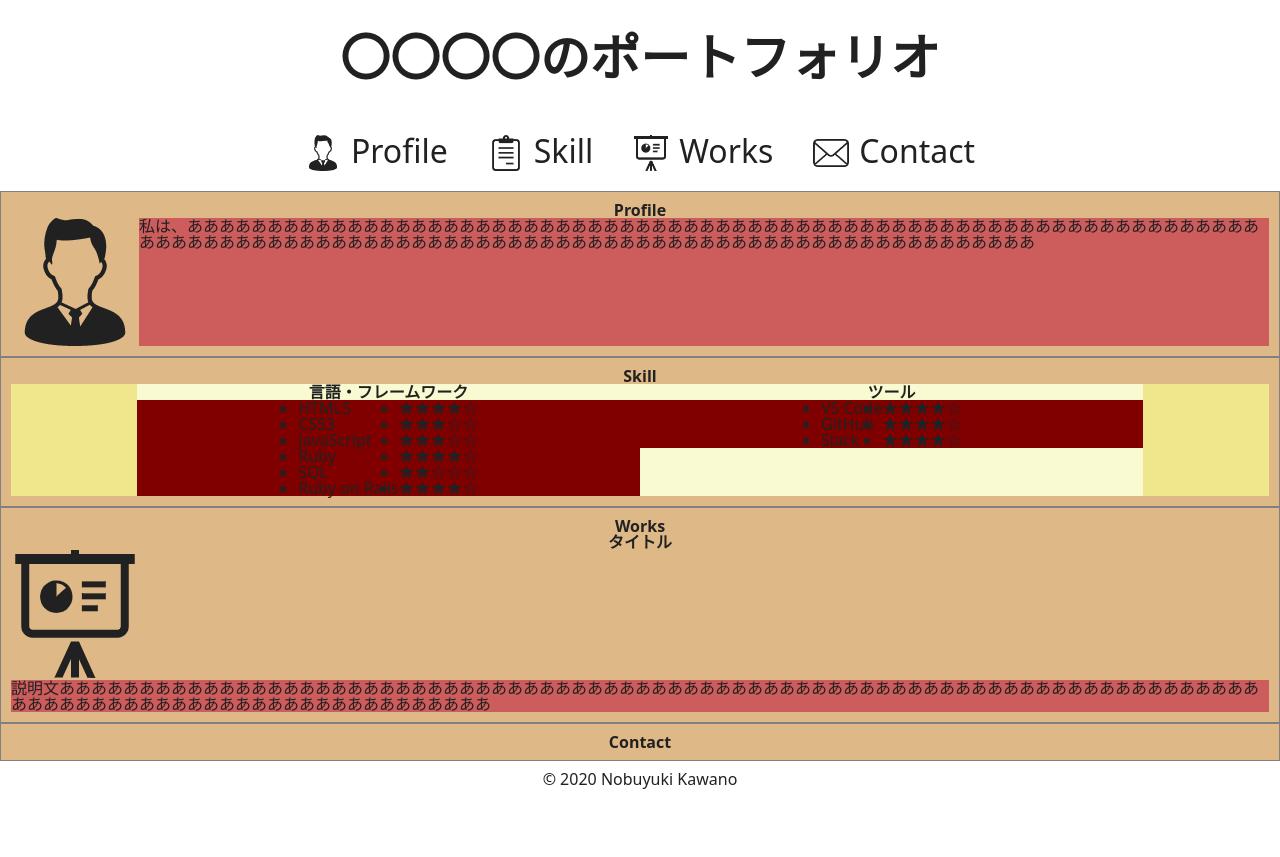
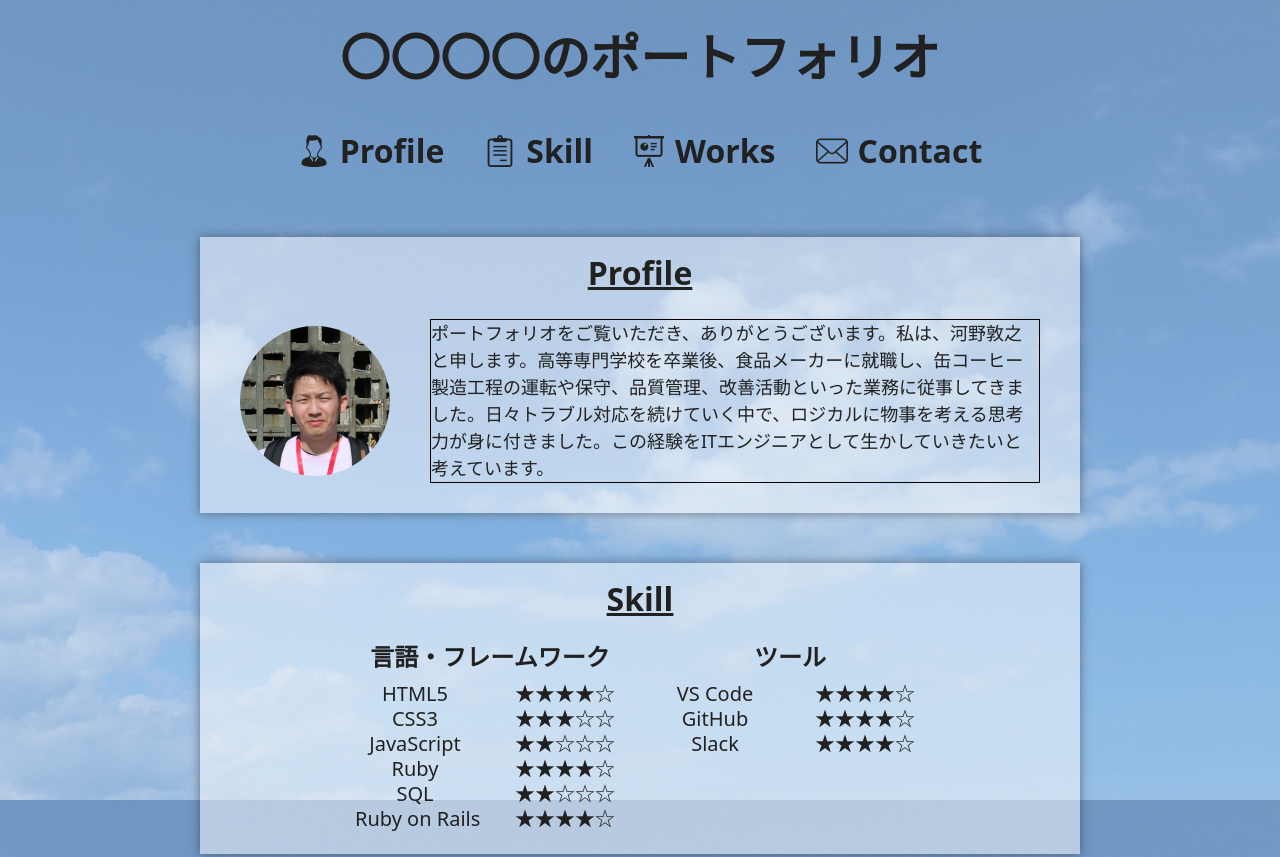
Before and after one commit to kavvano/kavvano.github.io, a plain HTML site: page index.html in a window 1280 px wide. Shown: the top 857 px of the page. Before the commit the page ends 800 px from the top, so only its background shows below. Drawn offline with Linux system fonts and the light colour scheme.

Commit message:
アウトライン調整

```diff
--- a/index.html
+++ b/index.html
@@ -15,28 +15,28 @@
       <ul>
         <li><a href="#profile"><div><img src="./images/profile 64 × 64.png" alt="プロフィールアイコン">Profile</div></a></li>
         <li><a href="#skill"><div><img src="./images/skill 64 × 64.png" alt="スキルアイコン">Skill</div></a></li>
-        <li><a href="#work"><div><img src="./images/work 64 × 64.png" alt="作品アイコン">Works</div></a></li>
+        <li><a href="#works"><div><img src="./images/works 64 × 64.png" alt="作品アイコン">Works</div></a></li>
         <li><a href="#contact"><div><img src="./images/contact 64 × 64.png" alt="連絡先アイコン">Contact</div></a></li>
       </ul>
     </nav>
-    <section class="profile">
+    <section>
       <h2 id="profile">Profile</h2>
-      <div class="profile-title">
-        <img src="./images/profile 128 × 128.png" alt="プロフィール写真">
-        <p>私は、あああああああああああああああああああああああああああああああああああああああああああああああああああああああああああああああああああああああああああああああああああああああああああああああああああああああああああああああああああああああああああ</p>
+      <div class="profile">
+        <img src="./images/profile.JPG" alt="プロフィール写真">
+        <p>ポートフォリオをご覧いただき、ありがとうございます。私は、河野敦之と申します。高等専門学校を卒業後、食品メーカーに就職し、缶コーヒー製造工程の運転や保守、品質管理、改善活動といった業務に従事してきました。日々トラブル対応を続けていく中で、ロジカルに物事を考える思考力が身に付きました。この経験をITエンジニアとして生かしていきたいと考えています。</p>
       </div>
     </section>
     <section>
       <h2 id="skill">Skill</h2>
       <div class="skill">
-        <div class="skill-box">
+        <div>
           <h3>言語・フレームワーク</h3>
           <div class="skill-mini-box">
             <ul><li>HTML5</li><li>CSS3</li><li>JavaScript</li><li>Ruby</li><li>SQL</li><li>Ruby on Rails</li></ul>
-            <ul><li>★★★★☆</li><li>★★★☆☆</li><li>★★★☆☆</li><li>★★★★☆</li><li>★★☆☆☆</li><li>★★★★☆</li></ul>
+            <ul><li>★★★★☆</li><li>★★★☆☆</li><li>★★☆☆☆</li><li>★★★★☆</li><li>★★☆☆☆</li><li>★★★★☆</li></ul>
           </div>
         </div>
-        <div class="skill-box">
+        <div>
           <h3>ツール</h3>
           <div class="skill-mini-box">
             <ul><li>VS Code</li><li>GitHub</li><li>Slack</li></ul>
@@ -50,20 +50,33 @@
       <div class="works">
         <div class="works-box">
           <h3>タイトル</h3>
-          <a><img src="./images/work 128 × 128.png" alt="アプリです" title="herokuに公開しているアプリサイトに行けます。"></a>
+          <a><img src="./images/works 128 × 128.png" alt="アプリです" title="herokuに公開しているアプリサイトに行けます。"></a>
           <p>説明文あああああああああああああああああああああああああああああああああああああああああああああああああああああああああああああああああああああああああああああああああああああああああああああああああああああああああ</p>
         </div>
         <div class="works-box">
-
+          <h3>タイトル</h3>
+          <a><img src="./images/works 128 × 128.png" alt="アプリです" title="herokuに公開しているアプリサイトに行けます。"></a>
+          <p>説明文あああああああああああああああああああああああああああああああああああああああああああああああああああああああああああああああああああああああああああああああああああああああああああああああああああああああああ</p>
         </div>
         <div class="works-box">
-
+          <h3>タイトル</h3>
+          <a><img src="./images/works 128 × 128.png" alt="アプリです" title="herokuに公開しているアプリサイトに行けます。"></a>
+          <p>説明文あああああああああああああああああああああああああああああああああああああああああああああああああああああああああああああああああああああああああああああああああああああああああああああああああああああああああ</p>
         </div>
-        <div class="works-box"></div>
+        <div class="works-box">
+          <h3>タイトル</h3>
+          <a><img src="./images/works 128 × 128.png" alt="アプリです" title="herokuに公開しているアプリサイトに行けます。"></a>
+          <p>説明文あああああああああああああああああああああああああああああああああああああああああああああああああああああああああああああああああああああああああああああああああああああああああああああああああああああああああ</p>
+        </div>
       </div>
     </section>
     <section>
       <h2 id="contact">Contact</h2>
+      <ul class="contact">
+        <li><a href="https://twitter.com/kavvano1" title="ツイッターに移動" target="_blank"><div><img src="./images/Twitter_Social_Icon_Circle_Color.png" alt="ツイッターのアイコン">@kavvano1</div></a></li>
+        <li><a href="mailto:f84.kawano.nobuyuki@gmail.com" title="メール送信画面に移動"><div><img src="./images/contact 64 × 64.png" alt="メールのアイコン">Gmail</div></a></li>
+        <li><a href="https://github.com/kavvano" title="GitHubに移動"><div><img src="./images/GitHub-Mark-120px-plus.png" alt="GitHubのアイコン">kavvano</div></a></li>
+      </ul>
     </section>
     <footer>©︎ 2020 Nobuyuki Kawano</footer>
   </body>
--- a/style.css
+++ b/style.css
@@ -1,6 +1,14 @@
 *{
   color: #212121;
   font-family: system-ui;
+}
+
+body{
+  background-image: url(./images/header.JPG);
+  background-position: center;
+  background-repeat: no-repeat;
+  background-attachment: fixed;
+  background-size: cover;
 }
 
 h1{
@@ -24,76 +32,121 @@ nav li{
 }
 
 nav a{
-  margin: 0 10px;
+  margin: 10px 10px;
+  display: block;
+  text-decoration: none;
+  font-size: 32px;
+  font-weight: bold;
+}
+
+nav div{
+  padding: 10px 10px;
+  display: flex;
+}
+
+nav img{
+  height: 32px;
+  margin-right: 10px;
+}
+
+section{
+  margin: 50px 200px;
+  padding: 0 20px 20px;
+  background-color: rgba(255, 255, 255, 0.5);
+  box-shadow: 0 0 10px 0 rgba(33, 33, 33, 0.5);
+}
+
+h2{
+  font-size: 32px;
+  font-weight: bold;
+  text-decoration: underline;
+  text-align: center;
+  padding: 20px 0 20px;
+}
+
+.profile{
+  display: flex;
+  align-items: center;
+}
+
+div.profile img{
+  height: 150px;
+  border-radius: 50%;
+  margin: 10px 20px;
+}
+
+div.profile p{
+  line-height: 1.5;
+  margin: 10px 20px;
+  border: solid 1px black;
+  font-size: 18px;
+}
+
+.skill{
+  display: flex;
+  justify-content: center;
+}
+
+h3{
+  font-size: 24px;
+  text-align: center;
+  padding: 10px 0;
+}
+
+.skill-mini-box{
+  display: flex;
+  justify-content: center;
+}
+
+div.skill-mini-box li{
+  width: 120px;
+  font-size: 20px;
+  list-style: none;
+  text-align: center;
+  margin: 5px 15px;
+  white-space: nowrap;
+}
+
+.works{
+  background-color: palegreen;
+  display: flex;
+  flex-wrap: wrap;
+  justify-content: space-between;
+}
+
+.works-box{
+  background-color: paleturquoise;
+  width: calc((100% - 20px) / 2);
+  margin-bottom: 20px;
+  display: flex;
+  flex-direction: column;
+  align-items: center;
+}
+
+.contact{
+  display: flex;
+  justify-content: center;
+}
+
+ul.contact li{
+  list-style: none;
+}
+
+ul.contact a{
+  margin: 10px 10px;
   display: block;
   text-decoration: none;
   font-size: 32px;
 }
 
-nav div{
-  padding: 20px 10px;
+ul.contact div{
+  padding: 10px 10px;
   display: flex;
 }
 
-nav img{
-  height: 36px;
-  padding: 0 10px 0 0;
-}
-
-h2{
-  text-align: center;
-}
-
-h3{
-  text-align: center;
-}
-
-p{
-  background-color: indianred;
-}
-
-
-
-
-
-section{
-  background-color: burlywood;
-  padding: 10px;
-  border: solid 1px gray;
-}
-
-.profile-title{
-  display: flex;
-}
-
-.work{
-  display: flex;
-  flex-wrap: wrap;
-  justify-content: space-around;
-}
-
-.work-box{
-  background-color: chocolate;
-  border: solid 2px black;
-  height: 300px;
-  width: 45%;
-}
-
-.skill{
-  background-color: khaki;
-  display: flex;
-  justify-content: center;
-}
-
-.skill-box{
-  background-color: lightgoldenrodyellow;
-  width: 40%;
-}
-
-.skill-mini-box{
-  background-color: maroon;
-  display: flex;
-  justify-content: center;
+ul.contact img{
+  height: 32px;
+  margin-right: 10px;
 }
 
 footer{
```
Also changed, not shown: images/GitHub-Mark-120px-plus.png (added), images/Twitter_Social_Icon_Circle_Color.png (added), images/header.JPG (added), images/profile.JPG (added), images/works 128 × 128.png (renamed from images/work 128 × 128.png), images/works 64 × 64.png (renamed from images/work 64 × 64.png), 1 other file.
